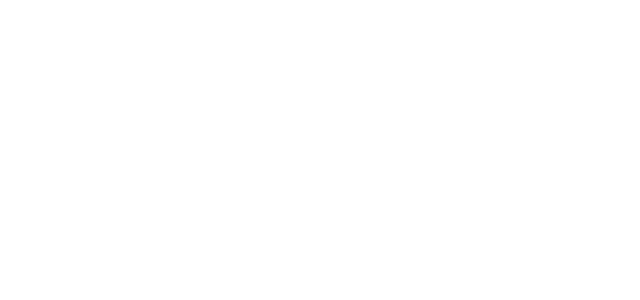
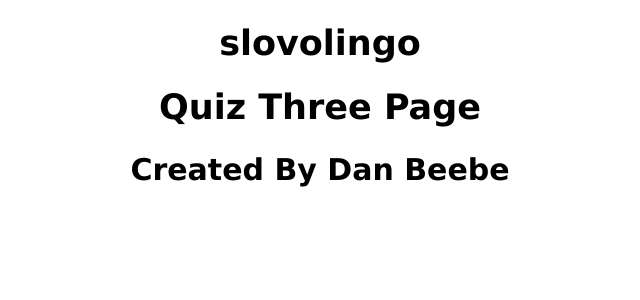
Before and after one commit to danielwbeebe/Slovene-Language-App, a React (Create React App) app in the folder client/: page /quizthree in a window 1280 px wide. Shown: the top 300 px of the page, without its empty margins (320-960 px from the left). Built offline with nearby package versions, Linux system fonts and the light colour scheme.

Commit message:
add route to quiz three component

```diff
--- a/client/src/App.js
+++ b/client/src/App.js
@@ -15,6 +15,7 @@ import Main from './components/Main';
 import AboutApp from './components/AboutApp';
 import QuizOne from './components/QuizOne';
 import QuizTwo from './components/QuizTwo';
+import QuizThree from './components/QuizThree';
 
 // app.js used to route through app and maintain auth while doing so
 class App extends Component {
@@ -101,6 +102,7 @@ class App extends Component {
           <Route exact path="/about" render={() => <AboutApp />} />
           <Route exact path="/quizone" render={() => <QuizOne />} />
           <Route exact path="/quiztwo" render={() => <QuizTwo />} />
+          <Route exact path="/quizthree" render={() => <QuizThree />} />
         </div>
       </Router>
     );
--- /dev/null
+++ b/client/src/components/QuizThree.jsx
@@ -0,0 +1,29 @@
+import React from 'react';
+import {Link} from 'react-router-dom';
+
+const QuizThree = () => {
+
+  return (
+    <div className="quiz-three">
+
+      <div className="quiz-three-header">
+
+        <div className="quiz-three-message">
+          <h1>slovolingo</h1>
+        </div>
+
+      </div>
+
+      <div className="quiz-three-main">
+        <h1>Quiz Three Page</h1>
+      </div>
+
+      <div className="quiz-three-footer">
+        <h2>Created By Dan Beebe</h2>
+      </div>
+
+    </div>
+  )
+}
+
+export default QuizThree;
```
